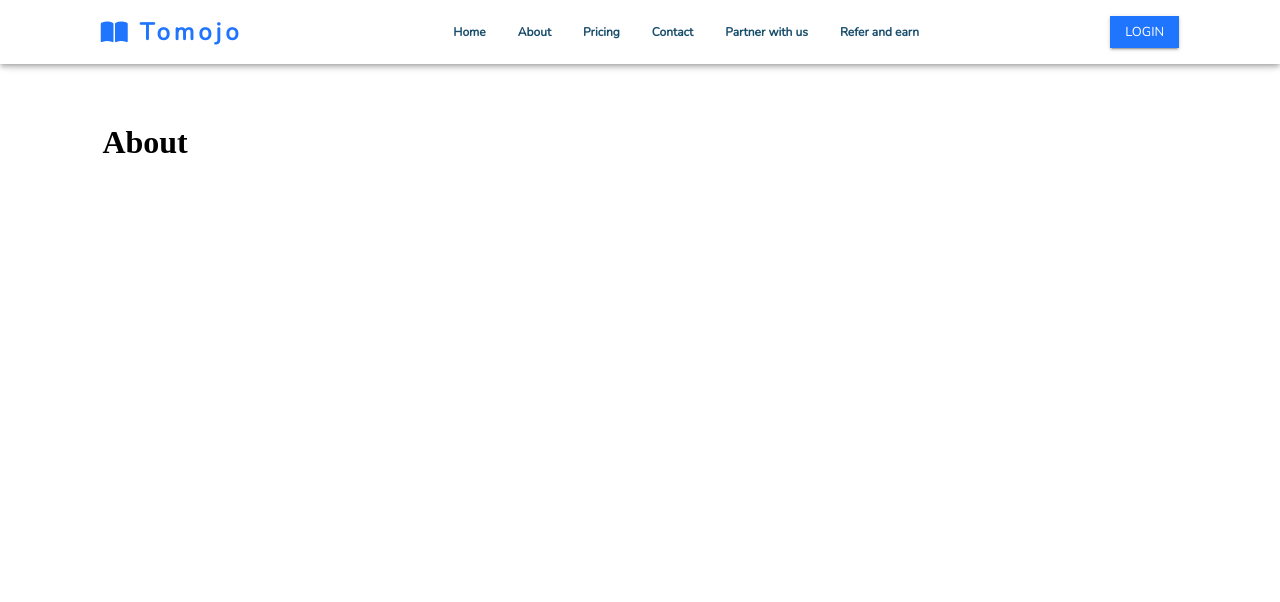
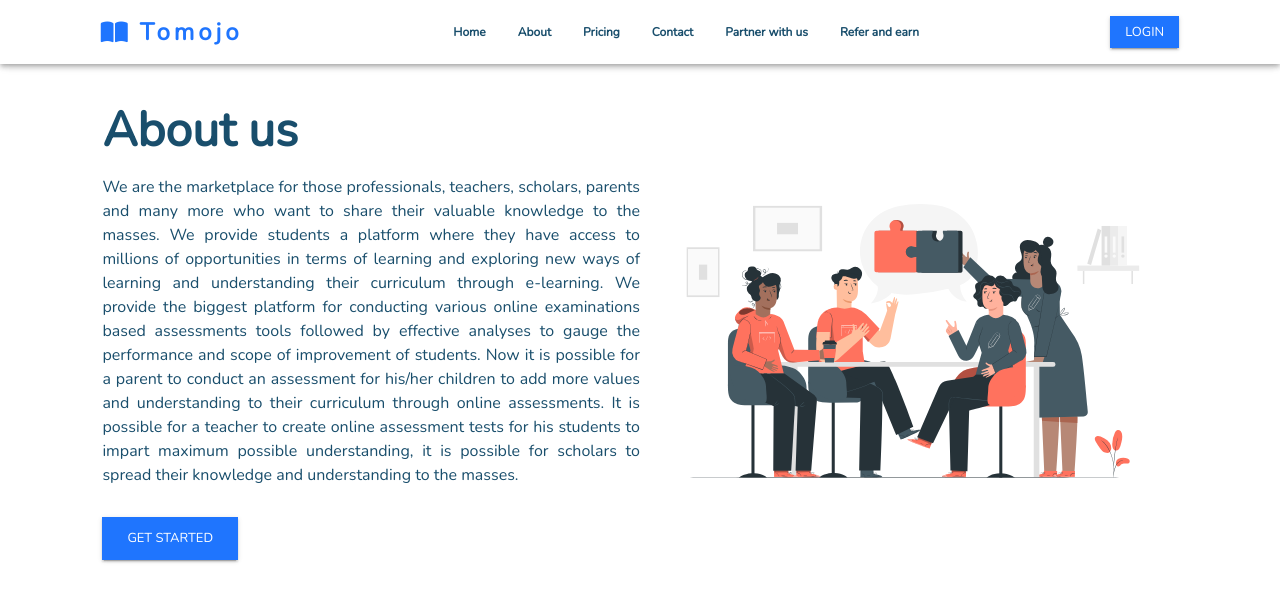
Before and after one commit to Chandradeepta/tomojo, a React (Create React App) app: page /about in a window 1280 px wide. Shown: the top 602 px of the page. Built offline with nearby package versions, Linux system fonts and the light colour scheme.

Commit message:
About us added

```diff
--- a/src/Containers/Landing page/LandingPageAbout.js
+++ b/src/Containers/Landing page/LandingPageAbout.js
@@ -1,10 +1,150 @@
+import { Box, Grid, makeStyles, Typography } from "@material-ui/core";
+import CustomButton from "../../Components/Landing page/CustomButton";
+import { AnimationClasses } from "../../Components/Utils/AnimationClasses";
+import clsx from "clsx";
+import AboutUsSVG from "../../Assets/About_us.svg";
+
+const useStyles = makeStyles((theme) => ({
+  initialContainer: {
+    [theme.breakpoints.down("sm")]: {
+      marginTop: "10%",
+    },
+  },
+  contentContainer: {
+    width: "100%",
+    display: "flex",
+    justifyContent: "flex-end",
+    alignItems: "center",
+    flexDirection: "row",
+    [theme.breakpoints.down("sm")]: {
+      flexDirection: "column-reverse",
+    },
+  },
+  contentContainer_alt: {
+    [theme.breakpoints.down("sm")]: {
+      flexDirection: "column",
+    },
+  },
+  textContainer: {
+    display: "flex",
+    flexDirection: "column",
+    justifyContent: "center",
+    alignItems: "flex-start",
+    [theme.breakpoints.down("sm")]: {
+      alignItems: "center",
+    },
+  },
+  bold: {
+    fontWeight: theme.typography.fontWeightBold,
+  },
+  centerAlign: {
+    textAlign: "center",
+  },
+  animated: {
+    animationDuration: "1s",
+    animationFillMode: "both",
+  },
+  animatedFade: {
+    opacity: 0,
+  },
+  download: {
+    textAlign: "left",
+    [theme.breakpoints.down("sm")]: {
+      textAlign: "center",
+    },
+  },
+  ...AnimationClasses,
+}));
+
 export default function LandingPageAbout(props) {
-
-
-    return (
-        <>
-        <h1>About</h1>
-
-        </>
-    )
+  const classes = useStyles();
+  return (
+    <>
+      <Grid container className={classes.initialContainer}>
+        <Grid
+          container
+          item
+          lg={12}
+          md={12}
+          sm={12}
+          xs={12}
+          className={classes.contentContainer}
+        >
+          <Grid
+            item
+            lg={6}
+            md={6}
+            sm={12}
+            xs={12}
+            className={classes.textContainer}
+          >
+            <Typography
+              variant="h3"
+              className={clsx(
+                classes.bold,
+                classes.animated,
+                classes.animatedFade,
+                classes.fadeInUp
+              )}
+              gutterBottom
+              color="textPrimary"
+            >
+              About us
+            </Typography>
+            <Typography
+              variant="body1"
+              align="justify"
+              gutterBottom
+              color="textPrimary"
+              className={clsx(
+                classes.animated,
+                classes.animatedFade,
+                classes.fadeInUp
+              )}
+            >
+              We are the marketplace for those professionals, teachers,
+              scholars, parents and many more who want to share their valuable
+              knowledge to the masses. We provide students a platform where they
+              have access to millions of opportunities in terms of learning and
+              exploring new ways of learning and understanding their curriculum
+              through e-learning. We provide the biggest platform for conducting
+              various online examinations based assessments tools followed by
+              effective analyses to gauge the performance and scope of
+              improvement of students. Now it is possible for a parent to
+              conduct an assessment for his/her children to add more values and
+              understanding to their curriculum through online assessments. It
+              is possible for a teacher to create online assessment tests for
+              his students to impart maximum possible understanding, it is
+              possible for scholars to spread their knowledge and understanding
+              to the masses.
+            </Typography>
+            <Box pt={3}>
+              <CustomButton size="large" color="primary">
+                Get started
+              </CustomButton>
+            </Box>
+          </Grid>
+          <Grid
+            item
+            lg={6}
+            md={6}
+            sm={12}
+            xs={12}
+            className={classes.contentContainer}
+          >
+            <img
+              src={AboutUsSVG}
+              alt="image1"
+              className={clsx(
+                classes.illustration1,
+                classes.animated,
+                classes.animatedFade,
+                classes.fadeInLeft
+              )}
+            />
+          </Grid>
+        </Grid>
+      </Grid>
+    </>
+  );
 }
```
Also changed, not shown: src/Assets/About_us.svg (added).
